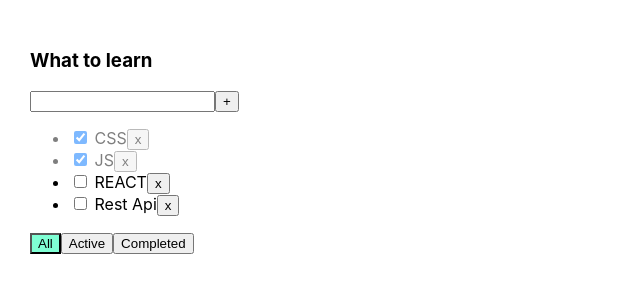
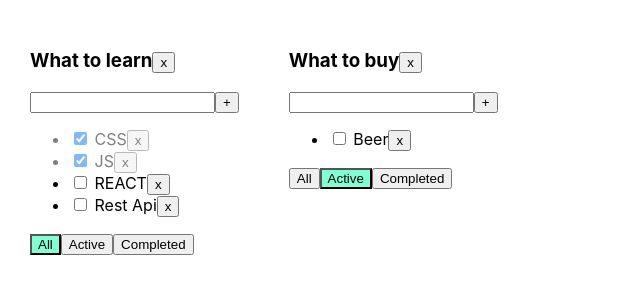
Before and after one commit to grok88/TodoList_new, a React (Create React App) app: page / in a window 1280 px wide. Shown: the top 300 px of the page, without its empty margins (0-640 px from the left). Built offline with nearby package versions, Linux system fonts and the light colour scheme.

Commit message:
leson5_1part last - delete tasksList

```diff
--- a/src/App.tsx
+++ b/src/App.tsx
@@ -5,62 +5,110 @@ import {v1} from 'uuid'
 
 export type FilterValueType = "all" | "active" | "completed";
 
+type TodoList = {
+    id: string;
+    title: string;
+    filter: FilterValueType;
+}
+
+type TaskStateType = {
+    [key:string]:Array<TaskType>;
+}
+
 function App() {
+    let todoListId1 = v1();
+    let todoListId2 = v1();
 
-    let [tasks, setTasks] = useState<Array<TaskType>>([
+    let [todoLists, setTodoLists] = useState<Array<TodoList>>([
+        {id: todoListId1, title: 'What to learn', filter: 'all'},
+        {id: todoListId2, title: 'What to buy', filter: 'active'},
+    ]);
+
+    let [tasks, setTasks] = useState<TaskStateType>({
+        [todoListId1]: [
             {id: v1(), title: "CSS", isDone: true},
             {id: v1(), title: "JS", isDone: true},
             {id: v1(), title: "REACT", isDone: false},
             {id: v1(), title: "Rest Api", isDone: false},
-    ]);
-    // Фильтрация тасок
-    let [filter, setFilter] = useState<FilterValueType>('all');
+        ],
+        [todoListId2]: [
+            {id: v1(), title: "Milk", isDone: true},
+            {id: v1(), title: "apple", isDone: true},
+            {id: v1(), title: "Beer", isDone: false},
 
-    const changeStatus = (id: string, isDone: boolean) => {
-        let task = tasks.find(elem => elem.id === id);
+        ],
+    });
+
+
+    const changeStatus = (id: string, isDone: boolean,todoListId: string) => {
+        let todoList = tasks[todoListId];
+        let task = todoList.find(elem => elem.id === id);
+
         if (task) {
             task.isDone = isDone;
-            setTasks([...tasks]);
+            setTasks({...tasks});
         }
     }
 
-    let taskForTodoList = tasks;
-
-    if (filter === 'active') {
-        taskForTodoList = tasks.filter((task) => task.isDone === false);
+    const changeFilter = (value: FilterValueType, todoListId: string) => {
+        let todoList = todoLists.find(elem => elem.id === todoListId);
+        if (todoList) {
+            todoList.filter = value;
         }
-
-    if (filter === 'completed') {
-        taskForTodoList = tasks.filter((task) => task.isDone === true);
-    }
-
-    const changeFilter = (value: FilterValueType) => {
-        setFilter(value);
+        setTodoLists([...todoLists]);
     }
 
     // Удаление тасок
-    const removeTask = (id: string) => {
-        let filteredTasks = tasks.filter((task) => task.id !== id);
-        setTasks(filteredTasks)
+    const removeTask = (id: string,todoListId: string) => {
+        let todoList = tasks[todoListId];
+        tasks[todoListId] = todoList.filter((task) => task.id !== id);
+        setTasks({...tasks});
     }
 
     // Добавление таски
-    const addTask = (title: string) => {
+    const addTask = (title: string,todoListId: string) => {
         let task = {id: v1(), title, isDone: false};
-        let newArr = [task, ...tasks];
-        setTasks(newArr)
+        let todoList = tasks[todoListId];
+        tasks[todoListId] = [task, ...todoList];
+        setTasks({...tasks});
+    }
+
+    // Удаление таски-листа
+
+    const removeTodoList = (todoListId:string) => {
+        let deleteTodoList = todoLists.filter(elem => elem.id !== todoListId);
+        setTodoLists(deleteTodoList);
+        delete tasks[todoListId];
+        setTasks({...tasks});
     }
 
     return (
         <div className="App">
-            <TodoList title={"What to learn"}
-                      filter={filter}
+            {
+                todoLists.map((tl) => {
+
+                    let taskForTodoList = tasks[tl.id];
+                    if (tl.filter === 'active') {
+                        taskForTodoList = taskForTodoList.filter((task) => task.isDone === false);
+                    }
+                    if (tl.filter === 'completed') {
+                        taskForTodoList = taskForTodoList.filter((task) => task.isDone === true);
+                    }
+
+                    return <TodoList
+                        key={tl.id}
+                        title={tl.title}
+                        id={tl.id}
+                        filter={tl.filter}
                         tasks={taskForTodoList}
                         removeTask={removeTask}
                         changeFilter={changeFilter}
                         addTask={addTask}
                         changeStatus={changeStatus}
+                        removeTodoList={removeTodoList}
                     />
+                })
+            }
         </div>
     );
 }
--- a/src/TodoList.tsx
+++ b/src/TodoList.tsx
@@ -7,21 +7,23 @@ export type TaskType = {
     isDone: boolean
 }
 type PropsType = {
+    id: string,
     filter: FilterValueType,
     title: string,
     tasks: Array<TaskType>,
-    removeTask: (id: string) => void,
-    changeFilter: (value: FilterValueType) => void,
-    addTask: (title: string) => void,
-    changeStatus: (id: string, isDone: boolean) => void
+    removeTask: (id: string,todoListId: string) => void,
+    changeFilter: (value: FilterValueType, todoListId: string) => void,
+    addTask: (title: string, todoListId: string) => void,
+    changeStatus: (id: string, isDone: boolean, todoListId: string) => void,
+    removeTodoList:(todoListId: string)=> void
 }
 
 export const TodoList = (props: PropsType) => {
 
-    const {filter, title, tasks, removeTask, changeFilter, addTask, changeStatus} = props;
+    const {filter, title, tasks, removeTask, changeFilter, addTask, changeStatus, id, removeTodoList} = props;
 
     let [valueTask, setValueTask] = useState<string>('');
-    let [error, setError] = useState<string | null>(null)
+    let [error, setError] = useState<string | null>(null);
 
     const onChangeHandler = (e: ChangeEvent<HTMLInputElement>) => {
         setError(null);
@@ -29,25 +31,29 @@ export const TodoList = (props: PropsType) => {
     }
     const onKeyPressHandler = (e: KeyboardEvent<HTMLInputElement>) => {
         if (e.charCode === 13) {
-            addTask(valueTask);
+            addTask(valueTask, id);
             setValueTask('');
         }
     }
     const addTaskHandler = () => {
         if (valueTask.trim()) {
-            addTask(valueTask);
+            addTask(valueTask, id);
         } else {
             setError('Title is required');
         }
         setValueTask('');
     }
-    const onAllClickHandler = () => changeFilter("all");
-    const onActiveClickHandler = () => changeFilter("active");
-    const onCompletedClickHandler = () => changeFilter("completed");
+    const onAllClickHandler = () => changeFilter("all", id);
+    const onActiveClickHandler = () => changeFilter("active", id);
+    const onCompletedClickHandler = () => changeFilter("completed", id);
+    const onDeleteTodoList = () => removeTodoList(id);
 
     return (
         <div>
-            <h3>{title}</h3>
+            <h3>
+                {title}
+                <button onClick={onDeleteTodoList}>x</button>
+            </h3>
             <div>
                 <input value={valueTask}
                        onChange={onChangeHandler}
@@ -61,9 +67,9 @@ export const TodoList = (props: PropsType) => {
             <ul>
                 {
                     tasks.map(({id, title, isDone}) => {
-                        const onRemoveHandler = () => removeTask(id);
+                        const onRemoveHandler = () => removeTask(id, props.id);
                         const onChangeHandler = (e: ChangeEvent<HTMLInputElement>) => {
-                            changeStatus(id, e.currentTarget.checked);
+                            changeStatus(id, e.currentTarget.checked, props.id);
                         }
                         return (
                             <li key={id} className={isDone ? 'is-done' : ''}>
@@ -83,10 +89,12 @@ export const TodoList = (props: PropsType) => {
                 </button>
                 <button
                     className={filter === 'active' ? 'active-filter' : ''}
-                    onClick={onActiveClickHandler}>Active</button>
+                    onClick={onActiveClickHandler}>Active
+                </button>
                 <button
                     className={filter === 'completed' ? 'active-filter' : ''}
-                    onClick={onCompletedClickHandler}>Completed</button>
+                    onClick={onCompletedClickHandler}>Completed
+                </button>
             </div>
         </div>
     );
```
Lines whose indentation alone changed are shown as unchanged.
